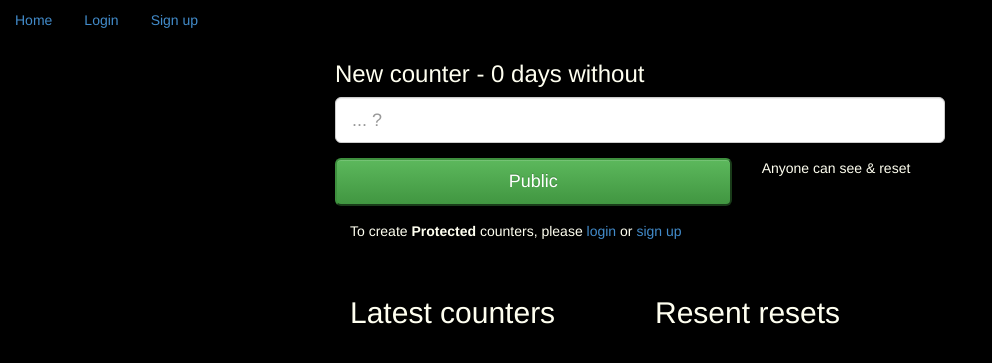
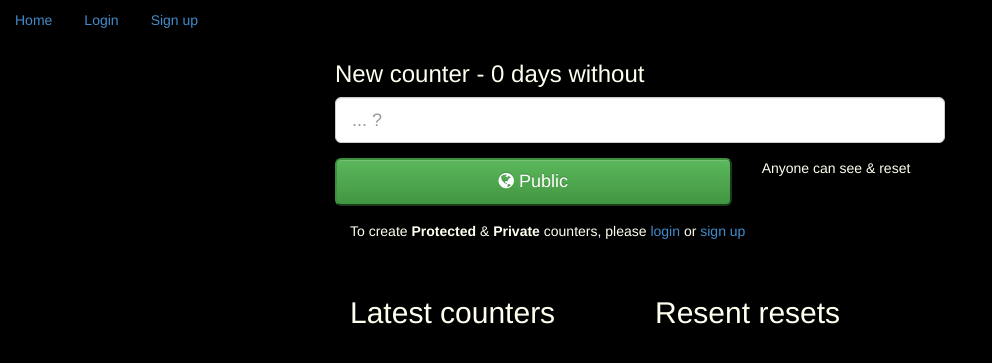
Before and after one commit to JSomerstone/DaysWithoutX, a Symfony app: template src/JSomerstone/DaysWithoutBundle/Resources/views/Default/index.html.twig in a window 1280 px wide. Shown: the top 363 px of the page, without its empty margins (0-992 px from the left). Run offline with Twig, Linux system fonts and the light colour scheme; the template is opened without the code that fills it, so the values that code supplies are empty; some libraries are stand-ins or nearby versions.

Commit message:
Added icons to counters & buttons

```diff
--- a/src/JSomerstone/DaysWithoutBundle/Resources/views/Counter/counterList.html.twig
+++ b/src/JSomerstone/DaysWithoutBundle/Resources/views/Counter/counterList.html.twig
@@ -3,19 +3,31 @@
     <tbody>
         {% for counter in counters %}
             <tr>
-                <td class="counter-list-daycount">
+
+                <th class="counter-list-daycount">
                     {{ counter.days }}
-                </td>
+                </th>
                 <td class="counter-list-head">
                     <a href="{{ url('dwo_show_counter', { 'name': counter.name, 'owner': counter.owner }) }}">
                         days without <b>{{ counter.headline }}</b>
                     </a>
-                    {% if counter.owner %}
-                        - <a href="{{ url('dwo_list_user_counters', { 'user': counter.owner}) }}">
-                            {{ counter.owner }}
-                        </a>
+                </td>
+                <td>
+                    {% if counter.protected %}
+                        <i class="fa fa-user"></i>
+                    {% elseif counter.private %}
+                        <i class="fa fa-eye"></i>
+                    {% else %}
+                        <i class="fa fa-globe"></i>
                     {% endif %}
                 </td>
+                {% if counter.owner and showUser %}
+                <td>
+                    <a href="{{ url('dwo_list_user_counters', { 'user': counter.owner}) }}">
+                        {{ counter.owner }}
+                    </a>
+                </td>
+                {% endif %}
             </tr>
         {% endfor %}
     </tbody>
--- a/src/JSomerstone/DaysWithoutBundle/Resources/views/Counter/newCounter.html.twig
+++ b/src/JSomerstone/DaysWithoutBundle/Resources/views/Counter/newCounter.html.twig
@@ -21,7 +21,8 @@
                     class="btn-lg btn-success btn-block"
                     value="Public"
                     title="Anyone can see & reset the counter"
-                    >Public</button>
+                    >
+                <i class="fa fa-globe"></i> Public</button>
         </div>
         <div class="col-sm-4">
             <p>
@@ -36,7 +37,7 @@
                         name="protected"
                         class="btn-lg btn-warning btn-block"
                         title="Anyone can see, only You can reset"
-                        >Protected</button>
+                        ><i class="fa fa-user"></i> Protected</button>
             </div>
             <div class="col-sm-4">
                 Anyone can see, only You can reset
@@ -48,7 +49,7 @@
                         name="private"
                         class="btn-lg btn-danger btn-block"
                         title="Anyone can see, only You can reset"
-                        >Private</button>
+                        ><i class="fa fa-eye"></i> Private</button>
             </div>
             <div class="col-sm-4">
                 Only You can see & reset
@@ -57,7 +58,7 @@
     {% else %}
         <div class="col-sm-12">
             <p>
-                To create <b>Protected</b> counters, please
+                To create <b>Protected</b> & <b>Private</b> counters, please
                 <a href="{{ path('dwo_login') }}">login</a> or
                 <a href="{{ path('dwo_signup') }}">sign up</a>
             </p>
--- a/src/JSomerstone/DaysWithoutBundle/Resources/views/Counter/usersCounters.html.twig
+++ b/src/JSomerstone/DaysWithoutBundle/Resources/views/Counter/usersCounters.html.twig
@@ -11,7 +11,8 @@
         {% include 'JSomerstoneDaysWithoutBundle:Counter:counterList.html.twig'
             with {
                 'list_headline': '',
-                'counters': counters
+                'counters': counters,
+                'showUser' : false
         }
         %}
     </div>
--- a/src/JSomerstone/DaysWithoutBundle/Resources/views/Default/index.html.twig
+++ b/src/JSomerstone/DaysWithoutBundle/Resources/views/Default/index.html.twig
@@ -14,7 +14,8 @@
                 {% include 'JSomerstoneDaysWithoutBundle:Counter:counterList.html.twig'
                     with {
                         list_headline: 'Latest counters',
-                        counters: latest
+                        counters: latest,
+                        showUser: true
                     }
                 %}
             </div>
@@ -22,7 +23,8 @@
                 {% include 'JSomerstoneDaysWithoutBundle:Counter:counterList.html.twig'
                     with {
                         list_headline: 'Resent resets',
-                        counters: resentResets
+                        counters: resentResets,
+                        showUser: true
                     }
                 %}
             </div>
```
